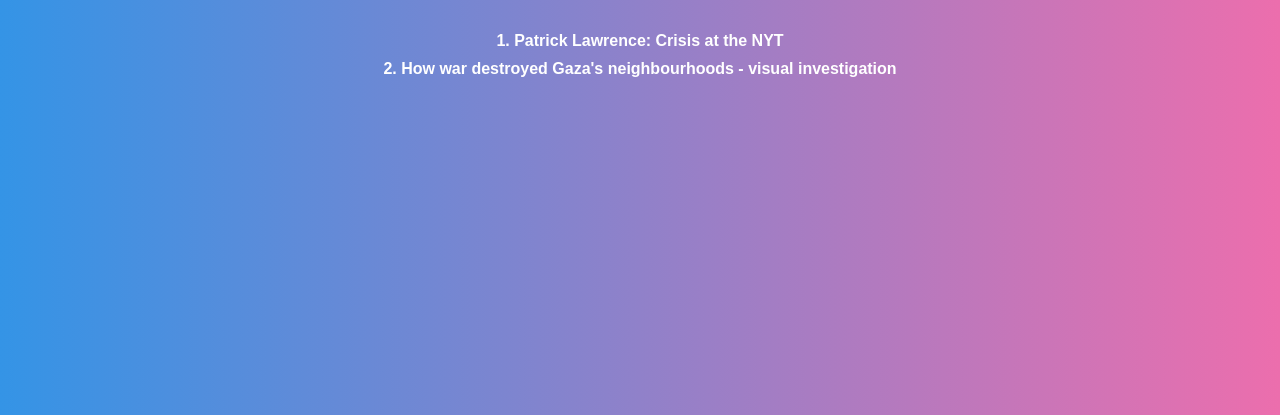
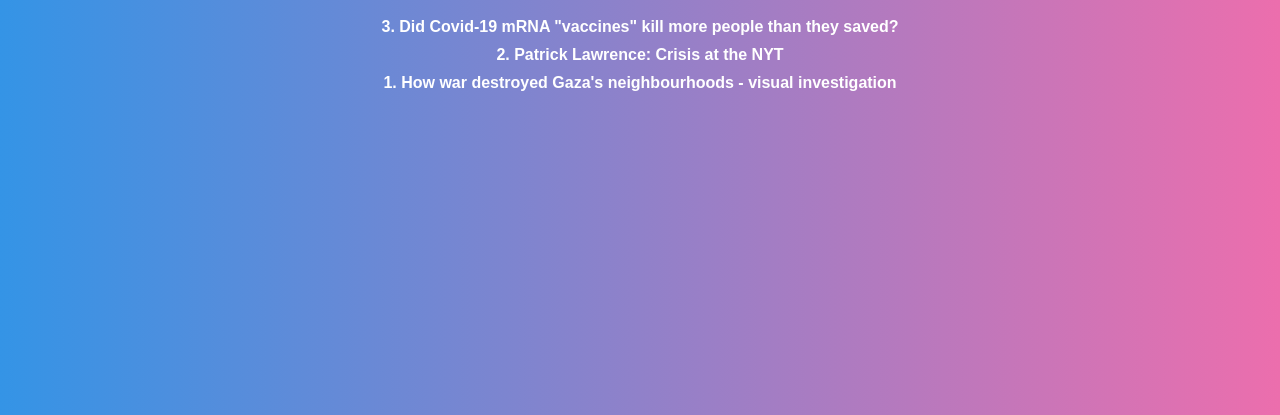
Before and after one commit to flynch55/flynch55.github.io, a plain HTML site: page index.html in a window 1280 px wide. Shown: the part 385-800 px from the top of the page. Drawn offline with Linux system fonts and the light colour scheme.

Commit message:
Update index.html

```diff
--- a/index.html
+++ b/index.html
@@ -47,16 +47,23 @@
     <ul>
       <li>
         <a
+          href="https://www.westernstandard.news/opinion/forseth-study-raises-question-did-vaccines-kill-more-people-than-they-saved/52337"
+          target="_self"
+          >3. Did Covid-19 mRNA "vaccines" kill more people than they saved?</a
+        >
+      </li>
+      <li>
+        <a
           href="https://consortiumnews.com/2024/02/14/patrick-lawrence-crisis-at-the-nyt/"
           target="_self"
-          >1. Patrick Lawrence: Crisis at the NYT</a
+          >2. Patrick Lawrence: Crisis at the NYT</a
         >
       </li>
       <li>
          <a
           href="https://www.theguardian.com/world/ng-interactive/2024/jan/30/how-war-destroyed-gazas-neighbourhoods-visual-investigation"
           target="_self"
-          >2. How war destroyed Gaza's neighbourhoods - visual investigation</a
+          >1. How war destroyed Gaza's neighbourhoods - visual investigation</a
         >
       </li>
 
```
